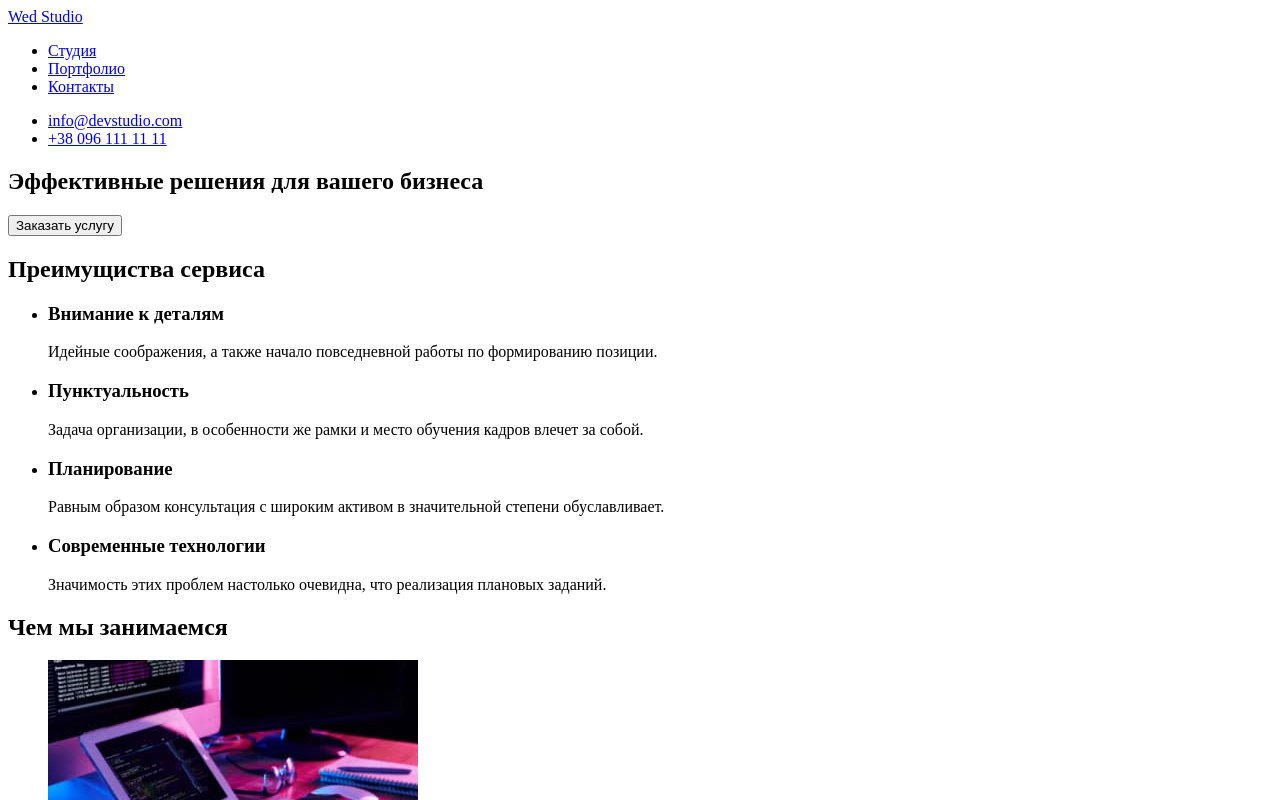
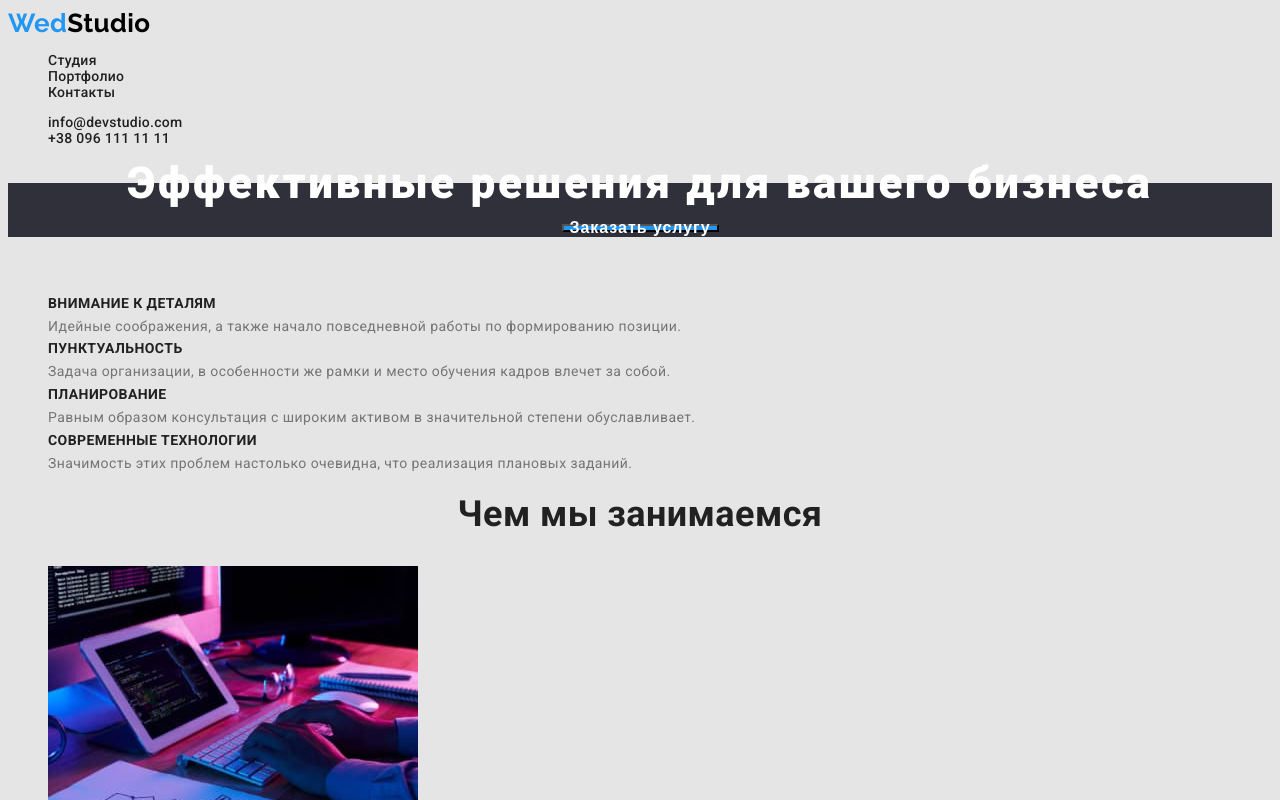
Before and after one commit to DanilStan/goit-markup-hw-02, a plain HTML site: page index.html in a window 1280 px wide. Shown: the top 800 px of the page. Drawn offline with Linux system fonts and the light colour scheme.

Commit message:
Закінчив оформлення index.html

```diff
--- /dev/null
+++ b/css/styles.css
@@ -0,0 +1,158 @@
+/* #212121 Основной цвет текста */
+/* #757575 Вторичный цвет текста */
+/* #fff Белый */
+/* #2196F3 Акцент */
+/* rgba(255, 255, 255, .6) Вспомогательный цвет текста  */
+/* #E5E5E5 Основной цвет фона */
+/* #2F303A Воспомагательный цвет фона */
+/* #000 Цвет логотипа */
+
+:root {
+  --title-text-color: #212121;
+  --secondary-text-color: #757575;
+  --primary-white-color: #fff;
+  --acent-color: #2196F3;
+  --secondary-white-color: rgba(255, 255, 255, .6);
+  --primary-background-color: #E5E5E5;
+  --secondary-background-color: #2F303A;
+  --logo-black-color: #000;
+}
+
+
+body {
+  background-color: var(--primary-background-color);
+  color: var(--title-text-color);
+
+  font-family: Roboto, sans-serif;
+  letter-spacing: .03em;
+  font-size: 14px;
+  line-height: 1.14;
+}
+
+/* Логотип */
+.logo {
+  color: var(--logo-black-color);
+
+  font-family: Raleway, sans-serif;
+  font-size: 26px;
+  font-weight: 700;
+  line-height: 1.19;
+  text-decoration: none;
+
+
+}
+
+.logo .logo-primary {
+  color: var(--acent-color);
+}
+
+/* Навигация сайта */
+.site-nav .link{
+  color: var(--title-text-color);
+
+  font-weight: 500;
+  letter-spacing: .02em;
+  text-decoration: none;
+}
+
+.site-nav .link:hover,
+.site-nav .link:focus {
+    color: var(--acent-color);
+}
+
+/* Клас для сброса параметров списков */
+.list {
+  list-style: none;
+}
+
+/* Секция герой или приветствия */
+.hero {
+    background-color: var(--secondary-background-color);
+    text-align: center;
+}
+.hero-title {
+  color: var(--primary-white-color);
+
+  font-weight: 900;
+  font-size: 44px;
+  line-height: 1.36px;
+  letter-spacing: 0.06em;
+}
+
+.hero-button {
+  color: var(--primary-white-color);
+  background-color: var(--acent-color);
+
+  font-weight: 700;
+  font-size: 16px;
+  line-height: 1.88px;
+  letter-spacing: 0.06em;
+}
+
+/* Секция преимущиства */
+
+/* Скрытый заголовок */
+.features h2 {
+    color: var(--primary-background-color);
+}
+
+.features-title {
+  font-weight: 700;
+  font-size: 14px;
+  text-transform: uppercase;
+}
+
+.features-text {
+  color: var(--secondary-text-color);
+
+  line-height: 1.71px;
+}
+
+/* Секция занятий сайта */
+.description-title,
+.team-title {
+  color: var(--title-text-color);
+
+  font-weight: 700;
+  font-size: 36px;
+  line-height: 1.16;
+  text-align: center;
+}
+
+/* Секция наша команда */
+.team-title-small {
+        font-weight: 500;
+        font-size: 16px;
+        line-height: 1.18;
+}
+
+.team-text {
+  color: var(--secondary-text-color);
+
+  font-size: 16px;
+  line-height: 1.18px;
+}
+
+/* Подвал */
+.footer {
+    background-color: var(--secondary-background-color);
+}
+
+.logo.logo-footer {
+    color: var(--primary-white-color);
+}
+
+.footer-link {
+  color: var(--secondary-white-color);
+  font-size: 14px;
+  line-height: 1.71;
+  text-decoration: none;
+}
+.footer-link.white {
+    color: var(--primary-white-color);
+}
+
+.footer-link:hover,
+.footer-link:focus {
+    color: var(--acent-color);
+}
--- a/index.html
+++ b/index.html
@@ -4,68 +4,76 @@
     <meta charset="UTF-8" />
     <meta name="viewport" content="width=device-width, initial-scale=1.0" />
     <title>Студия</title>
-    <link rel="stylesheet" href="./css/style.css" />
+    <link
+      href="https://fonts.googleapis.com/css2?family=Raleway:wght@700&family=Roboto:wght@400;500;700;900&display=swap"
+      rel="stylesheet"
+    />
+    <link rel="stylesheet" href="./css/styles.css" />
   </head>
   <body>
     <!-- Шапка сайта -->
     <header>
       <!-- Навигация сайта -->
       <nav>
-        <a href="./" lang="en">Wed Studio</a>
+        <a href="./" class="logo" lang="en"><span class="logo-primary">Wed</span>Studio</a>
 
-        <ul>
-          <li><a href="./index.html">Студия</a></li>
-          <li><a href="./portfolio.html">Портфолио</a></li>
-          <li><a href="./">Контакты</a></li>
+        <ul class="site-nav list">
+          <li><a href="./index.html" class="link">Студия</a></li>
+          <li><a href="./portfolio.html" class="link">Портфолио</a></li>
+          <li><a href="./" class="link">Контакты</a></li>
         </ul>
       </nav>
       <!-- Контактная информация -->
-      <ul>
-        <li><a href="mailto:info@devstudio.com">info@devstudio.com</a></li>
-        <li><a href="tel:+380961111111">+38 096 111 11 11</a></li>
+      <ul class="site-nav auth list">
+        <li><a href="mailto:info@devstudio.com" class="link">info@devstudio.com</a></li>
+        <li><a href="tel:+380961111111" class="link">+38 096 111 11 11</a></li>
       </ul>
     </header>
 
     <!-- Главный контент страницы -->
     <main>
       <!-- Секция герой или приветствия -->
-      <section>
-        <h1>Эффективные решения для вашего бизнеса</h1>
-        <button type="button">Заказать услугу</button>
+      <section class="hero">
+        <h1 class="hero-title">Эффективные решения для вашего бизнеса</h1>
+        <button type="button" class="hero-button">Заказать услугу</button>
       </section>
 
       <!-- Секция преимущества сервиса -->
-      <section>
+      <section class="features">
         <h2>Преимущиства сервиса</h2>
 
-        <ul>
+        <ul class="list">
           <li>
-            <h3>Внимание к деталям</h3>
-            <p>Идейные соображения, а также начало повседневной работы по формированию позиции.</p>
+            <h3 class="features-title">Внимание к деталям</h3>
+            <p class="features-text">
+              Идейные соображения, а также начало повседневной работы по формированию позиции.
+            </p>
           </li>
           <li>
-            <h3>Пунктуальность</h3>
-            <p>
+            <h3 class="features-title">Пунктуальность</h3>
+            <p class="features-text">
               Задача организации, в особенности же рамки и место обучения кадров влечет за собой.
             </p>
           </li>
           <li>
-            <h3>Планирование</h3>
-            <p>
+            <h3 class="features-title">Планирование</h3>
+            <p class="features-text">
               Равным образом консультация с широким активом в значительной степени обуславливает.
             </p>
           </li>
           <li>
-            <h3>Современные технологии</h3>
-            <p>Значимость этих проблем настолько очевидна, что реализация плановых заданий.</p>
+            <h3 class="features-title">Современные технологии</h3>
+            <p class="features-text">
+              Значимость этих проблем настолько очевидна, что реализация плановых заданий.
+            </p>
           </li>
         </ul>
       </section>
 
       <!-- Секция занятий сайта -->
       <section>
-        <h2>Чем мы занимаемся</h2>
-        <ul>
+        <h2 class="description-title">Чем мы занимаемся</h2>
+        <ul class="list">
           <li>
             <img
               src="./images/box1.jpg"
@@ -95,44 +103,46 @@
 
       <!-- Секция "Наша команда" -->
       <section>
-        <h2>Наша команда</h2>
-        <ul>
+        <h2 class="team-title">Наша команда</h2>
+        <ul class="list">
           <li>
             <img src="./images/team1.jpg" alt="Изображение мужчины" width="270" height="260" />
-            <h3>Игорь Демьяненко</h3>
-            <p lang="en">Product Designer</p>
+            <h3 class="team-title-small">Игорь Демьяненко</h3>
+            <p lang="en" class="team-text">Product Designer</p>
           </li>
           <li>
             <img src="./images/team2.jpg" alt="Изображение женщины" width="270" height="260" />
-            <h3>Ольга Репина</h3>
-            <p lang="en">Frontend Developer</p>
+            <h3 class="team-title-small">Ольга Репина</h3>
+            <p lang="en" class="team-text">Frontend Developer</p>
           </li>
           <li>
             <img src="./images/team3.jpg" alt="Изображение мужчины" width="270" height="260" />
-            <h3>Николай Тарасов</h3>
-            <p lang="en">Marketing</p>
+            <h3 class="team-title-small">Николай Тарасов</h3>
+            <p lang="en" class="team-text">Marketing</p>
           </li>
           <li>
             <img src="./images/team4.jpg" alt="Изображение мужчины" width="270" height="260" />
-            <h3>Михаил Ермаков</h3>
-            <p lang="en">UI Designer</p>
+            <h3 class="team-title-small">Михаил Ермаков</h3>
+            <p lang="en" class="team-text">UI Designer</p>
           </li>
         </ul>
       </section>
     </main>
 
     <!-- Подвал сайта -->
-    <footer>
-      <a href="./" lang="en">Web Studio</a>
+    <footer class="footer">
+      <a href="./" lang="en" class="logo logo-footer"
+        ><span class="logo-primary">Web</span>Studio</a
+      >
       <address>
-        <ul>
+        <ul class="list">
           <li>
-            <a href="./" target="_blank" rel="noopener noreferrer"
+            <a href="./" class="footer-link white" target="_blank" rel="noopener noreferrer"
               >г. Киев, пр-т Леси Украинки, 26</a
             >
           </li>
-          <li><a href="mailto:info@example.com">info@example.com</a></li>
-          <li><a href="tel:+380991111111">+38 099 111 11 11</a></li>
+          <li><a href="mailto:info@example.com" class="footer-link">info@example.com</a></li>
+          <li><a href="tel:+380991111111" class="footer-link">+38 099 111 11 11</a></li>
         </ul>
       </address>
     </footer>
```
Also changed, not shown: portfolio.html (+5 -1 lines), css/style.css (deleted).
